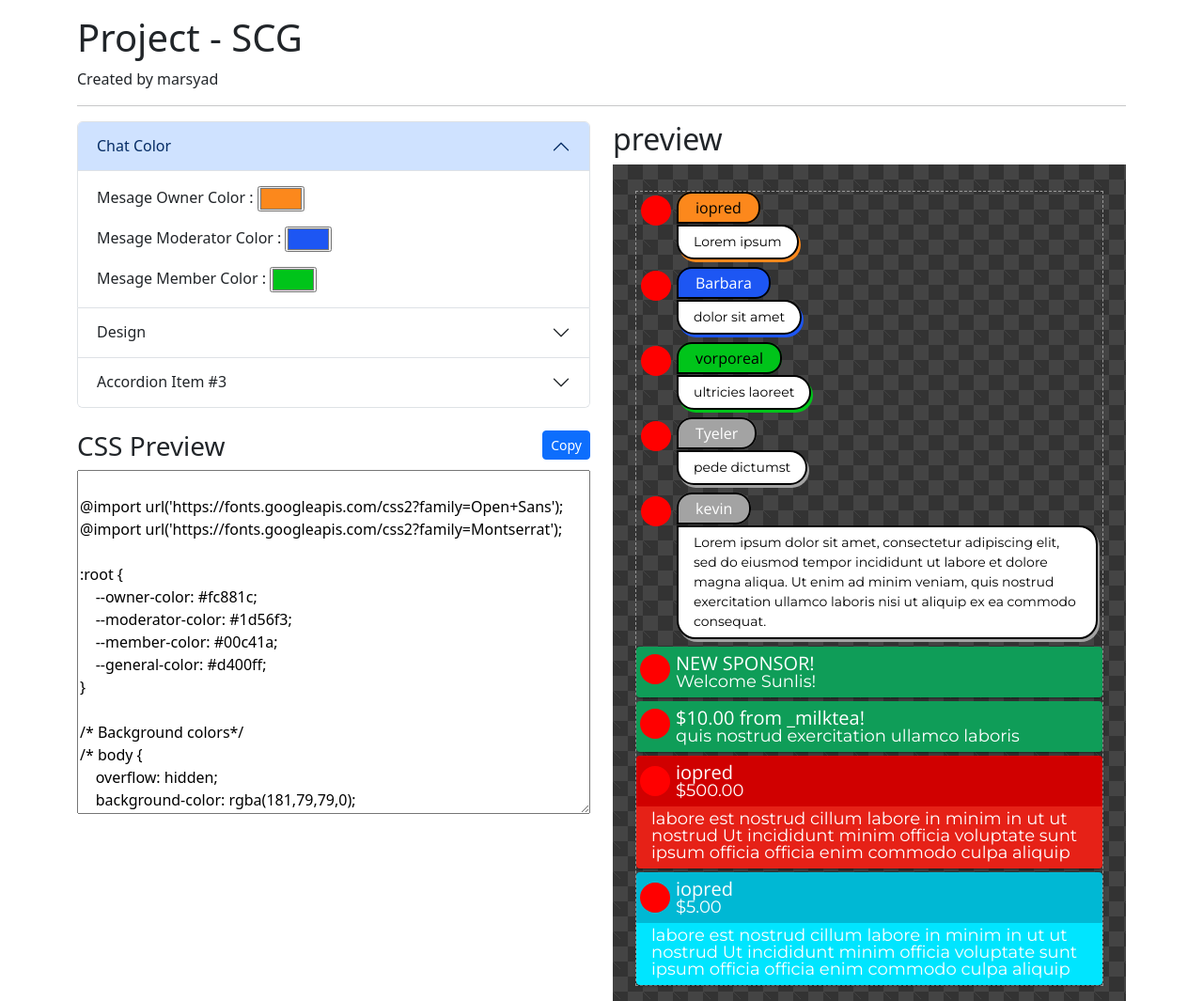
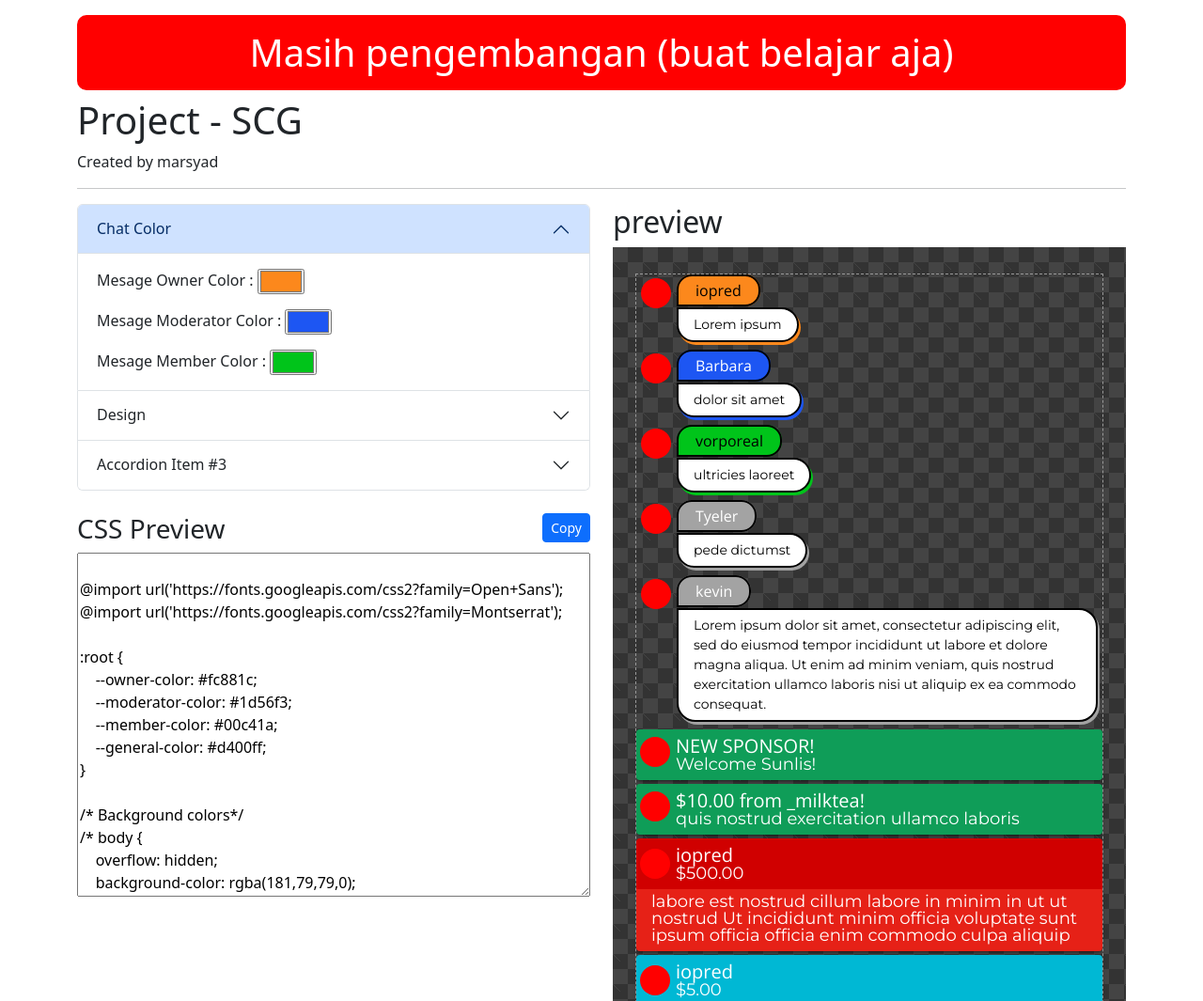
Before and after one commit to arsyadbruh/arsyadbruh.github.io, a plain HTML site: page testproject/index.html in a window 1280 px wide. Shown: the top 1065 px of the page at 94% size. Drawn offline with nearby package versions, Linux system fonts and the light colour scheme.

Commit message:
add message to visitor

```diff
--- a/testproject/index.html
+++ b/testproject/index.html
@@ -12,6 +12,7 @@
             crossorigin="anonymous"
         />
         <link rel="stylesheet" href="preview.css" />
+        <link rel="stylesheet" href="styleproject.css">
         <style>
             #example-container {
                 background-color: #444;
@@ -262,6 +263,7 @@
     <body>
         <div class="container">
             <header class="my-3">
+                <h1 class="warning-project">Masih pengembangan (buat belajar aja)</h1>
                 <h1>Project - SCG</h1>
                 <span>Created by marsyad</span>
                 <hr />
--- /dev/null
+++ b/testproject/styleproject.css
@@ -0,0 +1,7 @@
+.warning-project {
+    background-color: red;
+    color: white;
+    padding: 16px;
+    text-align: center;
+    border-radius: 10px;
+}
```
